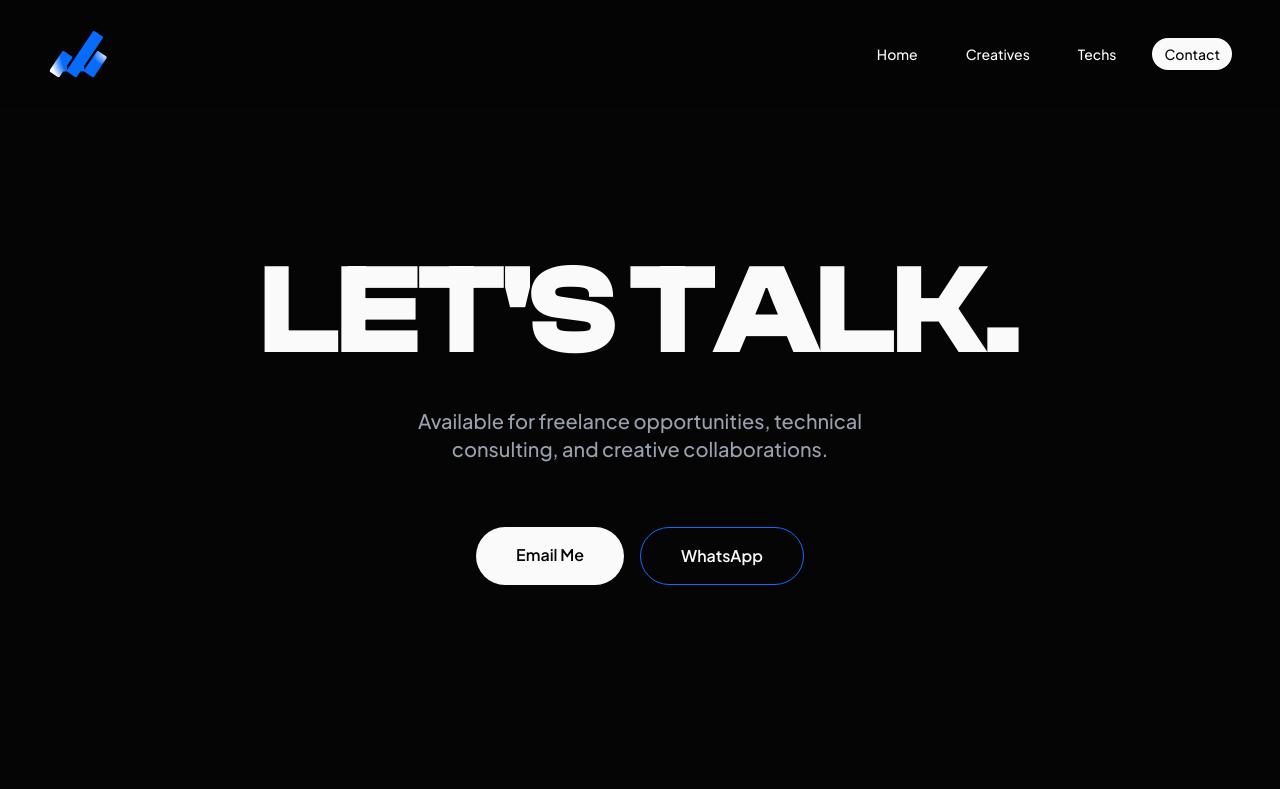
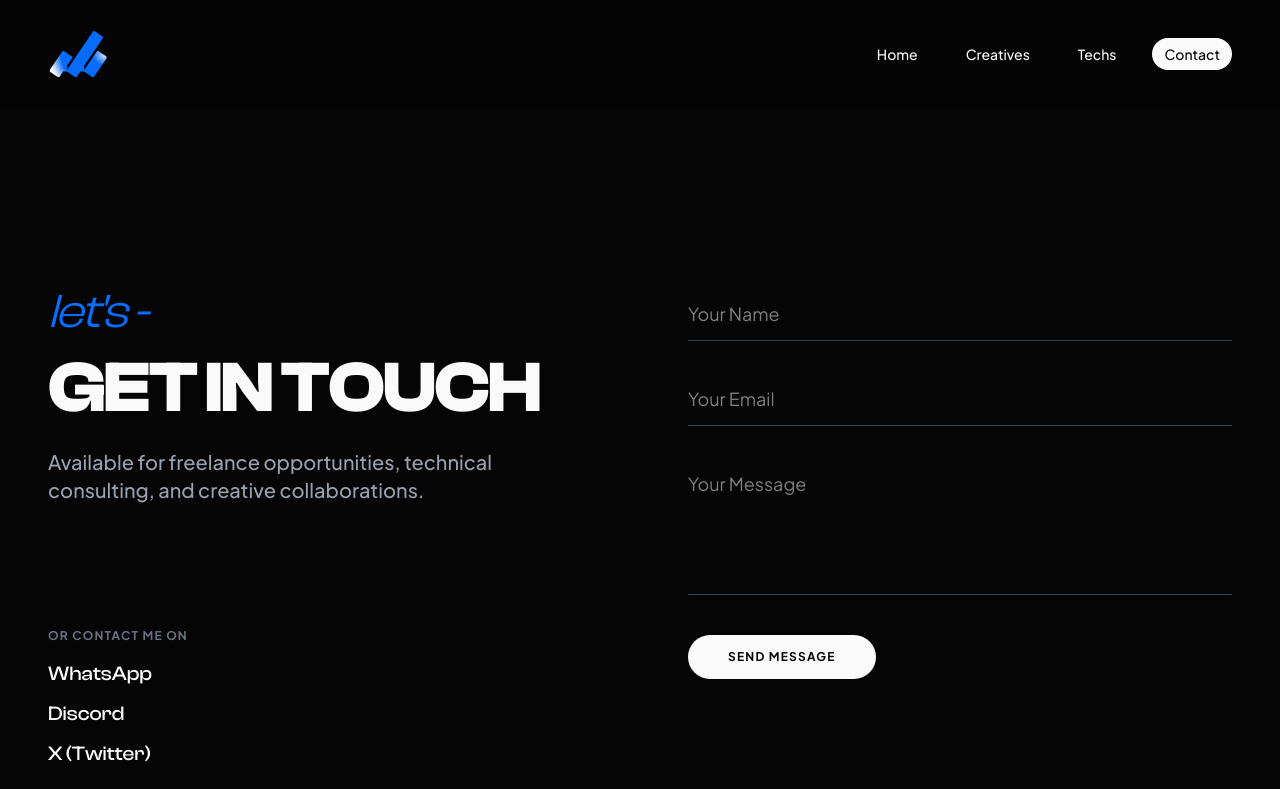
Before and after one commit to nazheefthareq/thorworks-portfolio, a Next.js app: page /contact in a window 1280 px wide. Shown: the top 789 px of the page. Built offline with nearby package versions, Linux system fonts and the light colour scheme.

Commit message:
feat(contact): implement interactive contact form with server actions and split-screen layout

```diff
--- /dev/null
+++ b/actions/actions.ts
@@ -0,0 +1,24 @@
+"use server";
+
+// Server action untuk menangani form submission[cite: 9]
+export async function sendContactMessage(prevState: any, formData: FormData) {
+  const name = formData.get("name");
+  const email = formData.get("email");
+  const message = formData.get("message");
+
+  if (!name || !email || !message) {
+    return { error: "Please fill out all fields." };
+  }
+
+  try {
+    // TODO: Integrasi dengan layanan email (seperti Resend, SendGrid, atau Nodemailer) akan diletakkan di sini.
+    // Untuk saat ini, kita simulasikan jeda jaringan (network delay) selama 1.5 detik.
+    await new Promise((resolve) => setTimeout(resolve, 1500));
+
+    console.log("New message from:", name, email, message);
+
+    return { success: "Your message has been sent successfully. I'll get back to you soon." };
+  } catch (error) {
+    return { error: "Failed to send message. Please try again later." };
+  }
+}
--- /dev/null
+++ b/actions/contact.ts
@@ -0,0 +1,49 @@
+"use server";
+
+import { Resend } from "resend";
+
+// Inisialisasi Resend menggunakan API key dari environment variables
+const resend = new Resend(process.env.RESEND_API_KEY);
+
+export async function sendContactMessage(prevState: any, formData: FormData) {
+  const name = formData.get("name") as string;
+  const email = formData.get("email") as string;
+  const message = formData.get("message") as string;
+
+  // Validasi dasar
+  if (!name || !email || !message) {
+    return { error: "Please fill out all fields." };
+  }
+
+  try {
+    const { error } = await resend.emails.send({
+      from: "ThorWorks Portfolio <onboarding@resend.dev>",
+
+      // GANTI email di bawah ini dengan email asli Anda (tempat Anda ingin menerima pesan)
+      to: "nazheefthareq15@gmail.com",
+
+      subject: `New Freelance Inquiry from ${name}`,
+      replyTo: email, // Agar Anda bisa langsung menekan "Balas" ke email klien
+      html: `
+        <div style="font-family: sans-serif; line-height: 1.5; color: #333;">
+          <h2>New Contact Form Submission</h2>
+          <p><strong>Name:</strong> ${name}</p>
+          <p><strong>Email:</strong> ${email}</p>
+          <hr style="border: 1px solid #eee; margin: 20px 0;" />
+          <p><strong>Message:</strong></p>
+          <p>${message.replace(/\n/g, "<br>")}</p>
+        </div>
+      `,
+    });
+
+    if (error) {
+      console.error("Resend API Error:", error);
+      return { error: "Failed to send message. Please try again later." };
+    }
+
+    return { success: "Your message has been sent successfully. I'll get back to you soon." };
+  } catch (error) {
+    console.error("Server Action Error:", error);
+    return { error: "An unexpected error occurred." };
+  }
+}
--- a/app/contact/page.tsx
+++ b/app/contact/page.tsx
@@ -1,39 +1,69 @@
 import { Metadata } from "next";
+import ScrollReveal from "@/components/ScrollReveal";
+import ContactForm from "@/components/ContactForm";
 
-// Implementasi Metadata untuk SEO[cite: 6]
 export const metadata: Metadata = {
   title: "Contact | ThorWorks",
   description: "Get in touch with Nazheef Thareq Asywal for freelance opportunities and creative collaborations.",
 };
 
+const socialLinks = [
+  { name: "WhatsApp", url: "https://wa.me/6282141186216" },
+  { name: "Discord", url: "https://discordapp.com/users/thor.works" },
+  { name: "X (Twitter)", url: "https://x.com/nazheefthareq" }
+];
+
 export default function ContactPage() {
   return (
-    // Menggunakan padding top yang sangat besar untuk mendorong konten ke tengah (massive white space)[cite: 5]
-    <main className="min-h-[80vh] flex flex-col items-center justify-center text-center px-6 md:px-12 max-w-7xl mx-auto w-full gap-8">
+    // Menggunakan CSS Grid untuk mengontrol posisi di desktop vs mobile secara presisi[cite: 5]
+    <main className="min-h-screen pt-48 pb-32 px-6 md:px-12 w-full max-w-7xl mx-auto grid grid-cols-1 lg:grid-cols-2 gap-y-16 lg:gap-x-24 overflow-hidden">
 
-      <h1 className="text-6xl md:text-8xl lg:text-9xl font-bold uppercase tracking-tight">
-        Let's Talk.
+      {/* 1. SISI KIRI ATAS: Judul (Tampil pertama di mobile & desktop) */}
+      <div className="lg:col-start-1 lg:row-start-1">
+        <ScrollReveal>
+          <h1 className="text-4xl md:text-5xl lg:text-7xl font-bold uppercase tracking-tight flex flex-col">
+            <span className="text-brand-accent italic font-normal lowercase text-4xl md:text-5xl mb-4">let's -</span>
+            Get In Touch
           </h1>
-
-      <p className="text-gray-400 font-medium max-w-lg text-lg md:text-xl">
+          <p className="mt-6 text-gray-400 font-medium max-w-md text-lg md:text-xl">
             Available for freelance opportunities, technical consulting, and creative collaborations.
           </p>
+        </ScrollReveal>
+      </div>
 
-      <div className="flex flex-col sm:flex-row gap-4 mt-8 w-full sm:w-auto">
+      {/* 2. SISI KANAN: Form (Tampil KEDUA di mobile, tapi ditarik ke kanan penuh pada desktop) */}
+      <div className="lg:col-start-2 lg:row-start-1 lg:row-span-2 flex flex-col">
+        <ScrollReveal delay={0.2}>
+          <ContactForm />
+        </ScrollReveal>
+      </div>
+
+      {/* 3. SISI KIRI BAWAH: Tautan Sosial (Tampil KETIGA di mobile, ditarik ke kiri bawah pada desktop) */}
+      {/* self-end mendorong elemen ini ke bagian paling bawah kolomnya pada desktop */}
+      <div className="lg:col-start-1 lg:row-start-2 lg:self-end pt-8 lg:pt-0 border-t border-gray-800 lg:border-none mt-8 lg:mt-0">
+        <ScrollReveal delay={0.3}>
+          {/* Label diperkecil dari text-sm ke text-xs */}
+          <p className="text-xs text-gray-500 uppercase tracking-widest font-bold mb-4">Or contact me on</p>
+          <ul className="flex flex-col gap-3">
+            {socialLinks.map((link) => (
+              <li key={link.name}>
                 <a
-          href="mailto:youremail@example.com"
-          className="bg-brand-white text-brand-black px-10 py-4 rounded-full font-semibold hover:bg-gray-200 transition-colors w-full sm:w-auto"
-        >
-          Email Me
-        </a>
-        <a
-          href="https://wa.me/6281234567890"
+                  href={link.url}
                   target="_blank"
                   rel="noopener noreferrer"
-          className="border border-brand-accent px-10 py-4 rounded-full font-semibold hover:bg-brand-accent transition-colors w-full sm:w-auto"
+                  // Teks diperkecil dari text-2xl menjadi text-xl
+                  className="group flex items-center gap-2 text-xl font-display font-medium text-brand-white hover:text-brand-accent transition-colors"
                 >
-          WhatsApp
+                  {link.name}
+                  {/* Ikon diperkecil dari w-5 h-5 menjadi w-4 h-4 */}
+                  <svg className="w-4 h-4 opacity-0 -translate-x-2 translate-y-2 group-hover:opacity-100 group-hover:translate-x-0 group-hover:translate-y-0 transition-all duration-300" fill="none" viewBox="0 0 24 24" stroke="currentColor">
+                    <path strokeLinecap="round" strokeLinejoin="round" strokeWidth={2} d="M14 5l7 7m0 0l-7 7m7-7H3" />
+                  </svg>
                 </a>
+              </li>
+            ))}
+          </ul>
+        </ScrollReveal>
       </div>
 
     </main>
--- /dev/null
+++ b/components/ContactForm.tsx
@@ -0,0 +1,74 @@
+"use client";
+
+import { useActionState } from "react";
+import { sendContactMessage } from "@/actions/actions";
+import { motion } from "framer-motion";
+
+export default function ContactForm() {
+  const [state, formAction, isPending] = useActionState(sendContactMessage, null);
+
+  return (
+    // 1. Jarak antar input diperkecil menjadi gap-8
+    <form action={formAction} className="flex flex-col gap-8 w-full max-w-xl">
+
+      {/* Name Input */}
+      <div className="flex flex-col gap-2 relative group">
+        <input
+          type="text"
+          name="name"
+          id="name"
+          required
+          disabled={isPending}
+          placeholder="Your Name"
+          // 2. Padding menjadi py-3 dan ukuran font menjadi text-lg
+          className="w-full bg-transparent border-b border-gray-700 py-3 text-lg text-brand-white focus:outline-none focus:border-brand-accent transition-colors disabled:opacity-50"
+        />
+      </div>
+
+      {/* Email Input */}
+      <div className="flex flex-col gap-2 relative group">
+        <input
+          type="email"
+          name="email"
+          id="email"
+          required
+          disabled={isPending}
+          placeholder="Your Email"
+          className="w-full bg-transparent border-b border-gray-700 py-3 text-lg text-brand-white focus:outline-none focus:border-brand-accent transition-colors disabled:opacity-50"
+        />
+      </div>
+
+      {/* Message Textarea */}
+      <div className="flex flex-col gap-2 relative group">
+        <textarea
+          name="message"
+          id="message"
+          required
+          rows={4}
+          disabled={isPending}
+          placeholder="Your Message"
+          className="w-full bg-transparent border-b border-gray-700 py-3 text-lg text-brand-white focus:outline-none focus:border-brand-accent transition-colors resize-none disabled:opacity-50"
+        />
+      </div>
+
+      {/* Submit Button & Feedback Status */}
+      <div className="flex flex-col gap-4 mt-2">
+        <motion.button
+          type="submit"
+          disabled={isPending}
+          whileHover={{ scale: 1.02 }}
+          whileTap={{ scale: 0.98 }}
+          // 3. Tombol sedikit dirampingkan menjadi px-10 py-3.5
+          className="w-full md:w-auto self-start bg-brand-white text-brand-black px-10 py-3.5 rounded-full font-bold uppercase tracking-widest text-xs hover:bg-gray-200 transition-colors disabled:opacity-50 disabled:cursor-not-allowed"
+        >
+          {isPending ? "Sending..." : "Send Message"}
+        </motion.button>
+
+        {/* Notifikasi Sukses/Error dengan ukuran teks yang lebih proporsional */}
+        {state?.success && <p className="text-brand-accent font-medium mt-1 text-sm">{state.success}</p>}
+        {state?.error && <p className="text-red-500 font-medium mt-1 text-sm">{state.error}</p>}
+      </div>
+
+    </form>
+  );
+}
--- a/components/Footer.tsx
+++ b/components/Footer.tsx
@@ -25,13 +25,13 @@
 
         <div className="flex gap-6 text-sm font-medium">
           <h2>Let's Connect!</h2>
-          <a href="https://linkedin.com/in/yourprofile" target="_blank" rel="noopener noreferrer" className="text-gray-400 hover:text-brand-white transition-colors">
+          <a href="https://linkedin.com/in/nazheefthareq" target="_blank" rel="noopener noreferrer" className="text-gray-400 hover:text-brand-white transition-colors">
             LinkedIn
           </a>
-          <a href="https://github.com/yourprofile" target="_blank" rel="noopener noreferrer" className="text-gray-400 hover:text-brand-white transition-colors">
+          <a href="https://github.com/nazheefthareq" target="_blank" rel="noopener noreferrer" className="text-gray-400 hover:text-brand-white transition-colors">
             GitHub
           </a>
-          <a href="https://instagram.com/yourprofile" target="_blank" rel="noopener noreferrer" className="text-gray-400 hover:text-brand-white transition-colors">
+          <a href="https://instagram.com/nazheefthareq" target="_blank" rel="noopener noreferrer" className="text-gray-400 hover:text-brand-white transition-colors">
             Instagram
           </a>
         </div>
--- a/package.json
+++ b/package.json
@@ -14,7 +14,8 @@
     "gsap": "^3.15.0",
     "next": "16.3.4",
     "react": "19.2.8",
-    "react-dom": "19.2.8"
+    "react-dom": "19.2.8",
+    "resend": "^6.28.0"
   },
   "devDependencies": {
     "@tailwindcss/postcss": "^4",
```
Also changed, not shown: components/TimelineBackground.tsx (+3 -4 lines), 1 other file (tests, documents, lock files or other folders). Lines whose indentation alone changed are shown as unchanged.
